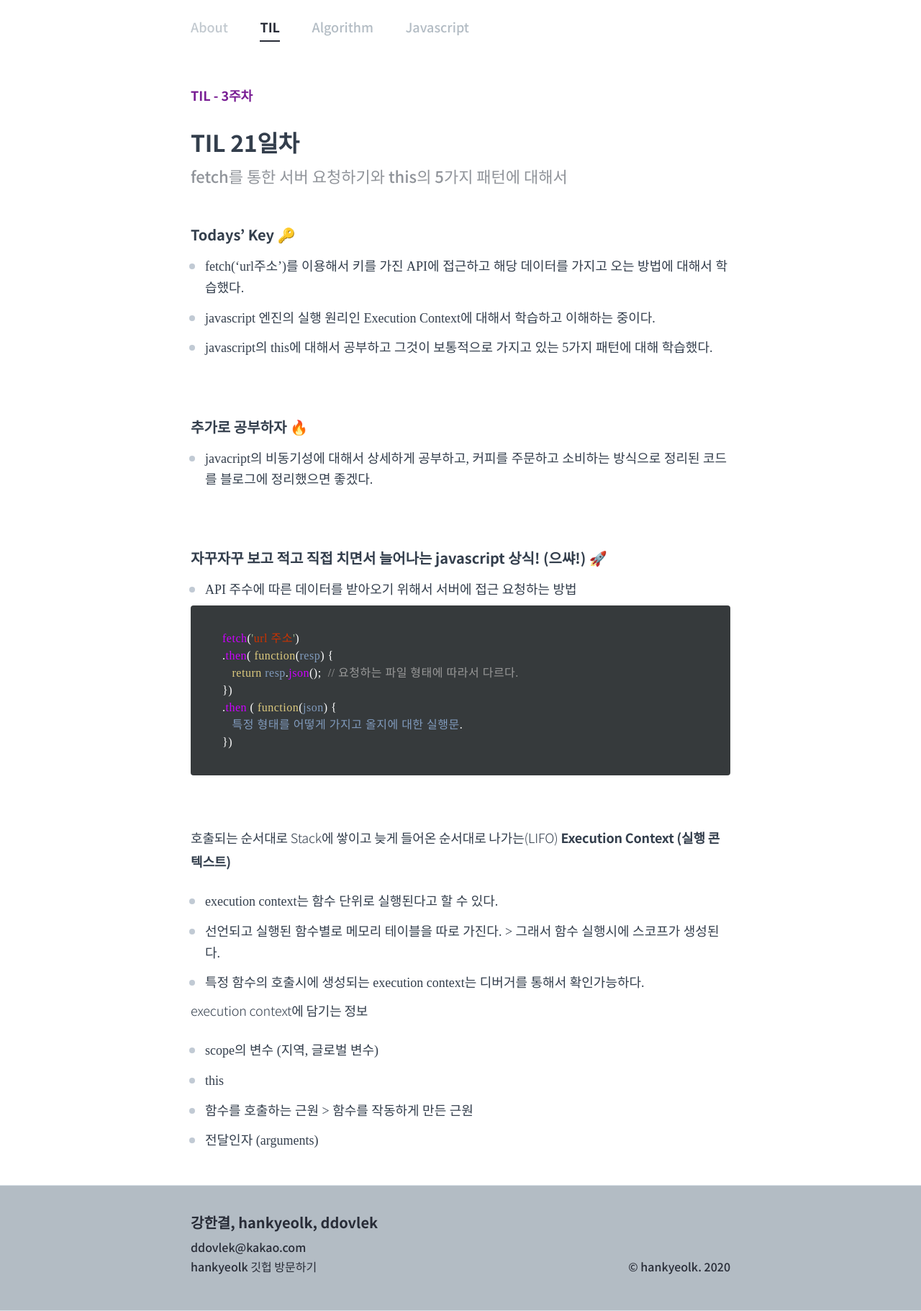
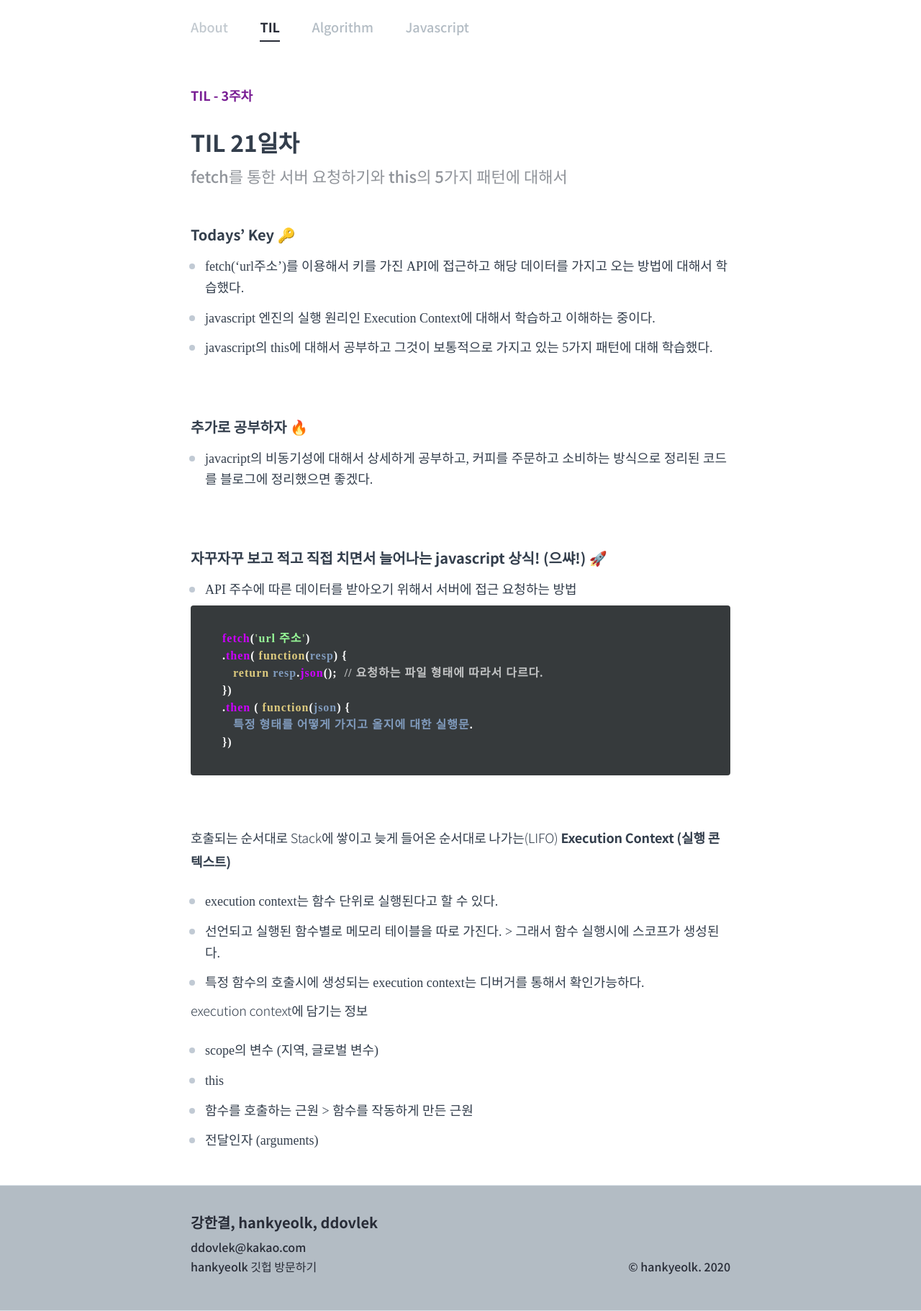
Before and after one commit to hankyeolk/hankyeolk.github.io, a Jekyll site: the page built from TIL/21_2020.07.05.md, in a window 1280 px wide. Shown: the whole page at 72% size. Built offline with Jekyll 4.4.1, drawn with Linux system fonts in a browser that asks for light colours; some web fonts are replaced.

Commit message:
code scss modify

```diff
--- a/_sass/_code.scss
+++ b/_sass/_code.scss
@@ -5,11 +5,12 @@ code {
 
 code {
   background-color: #366;
-  border-radius: 3px;
+  border-radius: 6px;
   color: #fc3;
-  font-size: 80%;
-  padding: 0.1em 0.4em;
-  font-weight: 300;
+  font-size: 75%;
+  padding: 0.3em 0.5em;
+  font-weight: 700;
+  letter-spacing: 1px;
 }
 
 pre {
--- a/_sass/_syntax.scss
+++ b/_sass/_syntax.scss
@@ -21,10 +21,12 @@
   color: #099;
 } /* Comment.Preproc */
 .highlight .c1 {
-  color: #999;
+  color: white;
+  opacity: 70%;
 } /* Comment.Single */
 .highlight .cs {
-  color: #999;
+  color: white;
+  opacity: 70%;
 } /* Comment.Special */
 .highlight .gd {
   background-color: #fcc;
@@ -176,7 +178,7 @@
   color: #3aa;
 } /* Literal.String.Regex */
 .highlight .s1 {
-  color: #c30;
+  color: palegreen;
 } /* Literal.String.Single */
 .highlight .ss {
   color: #fc3;
```
